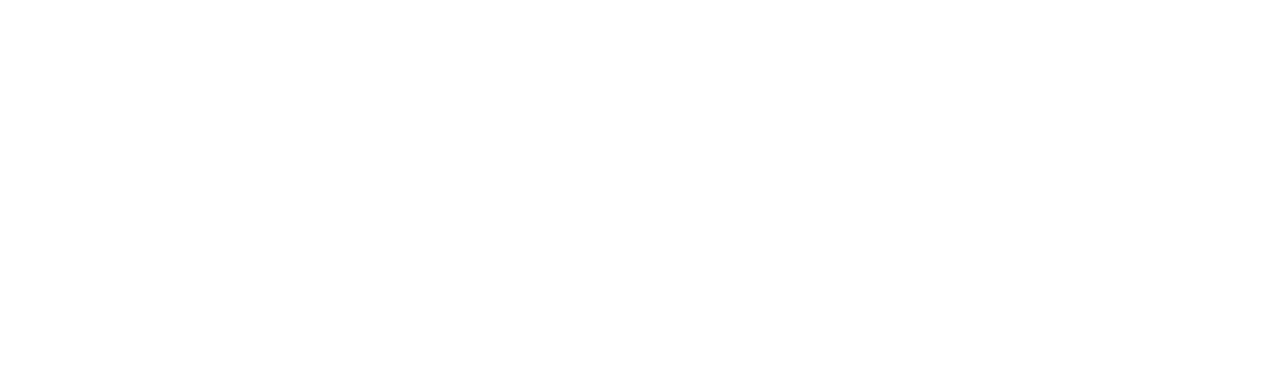
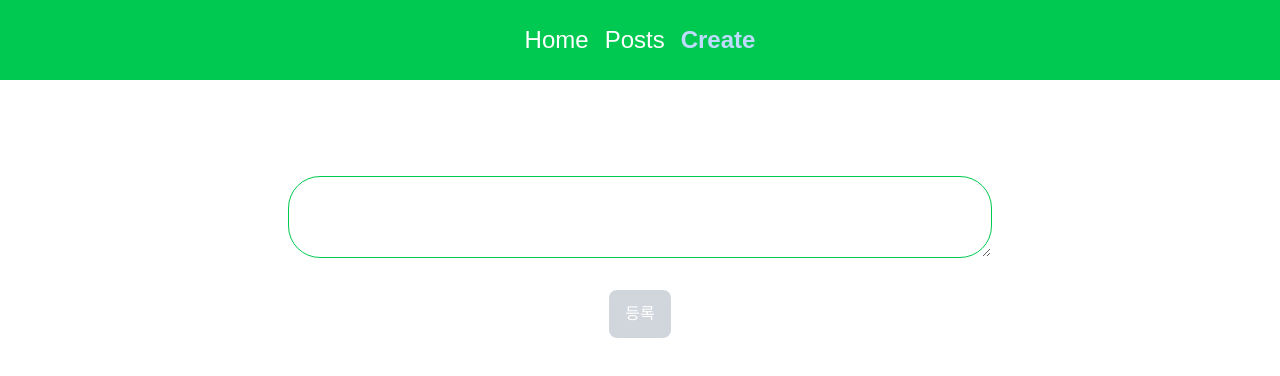
Before and after one commit to kuman514/TanStackQueryBoard, a React (Vite) app: page /create in a window 1280 px wide. Before the commit this address had no page. Shown: the top 376 px of the page. Built offline with nearby package versions, Linux system fonts and the light colour scheme.

Commit message:
feat: add create post & redirect to the created post

```diff
--- a/src/App.tsx
+++ b/src/App.tsx
@@ -4,6 +4,7 @@
 import PostArticlePage from '^/pages/post-article';
 import PostTablePage from '^/pages/post-table';
 import RootLayout from '^/pages/root';
+import CreatePage from './pages/create';
 
 export default function App() {
   return (
@@ -11,6 +12,8 @@
       <Routes>
         <Route element={<RootLayout />}>
           <Route index element={<HomePage />} />
+
+          <Route path="/create" element={<CreatePage />} />
 
           <Route path="/posts">
             <Route index element={<PostTablePage />} />
--- /dev/null
+++ b/src/pages/create/index.tsx
@@ -0,0 +1,60 @@
+import { useMutation } from '@tanstack/react-query';
+import { useEffect, useState } from 'react';
+
+import type { Post } from '^/entities/post/types';
+import { apiClient } from '^/shared/api';
+import TextInput from '^/shared/text-input';
+import { useNavigate } from 'react-router';
+
+export default function CreatePage() {
+  const navigate = useNavigate();
+
+  const [content, setContent] = useState<string>('');
+  const { mutate, isPending, isSuccess, data } = useMutation({
+    mutationFn: async (newContent: string) => {
+      const response = await apiClient.post<Post>('/posts', {
+        content: newContent,
+      });
+      return response.data;
+    },
+  });
+
+  useEffect(() => {
+    if (!isSuccess || !data.id) {
+      return;
+    }
+    navigate(`/posts/${data.id}`);
+  }, [isSuccess, data?.id, navigate]);
+
+  return (
+    <form
+      action="POST"
+      className="w-full max-w-4xl flex flex-col items-center text-center gap-8 p-24"
+      onSubmit={(event) => {
+        event.preventDefault();
+        const formData = new FormData(event.currentTarget);
+        const newContent = formData.get('postContent') as string;
+        console.log(newContent);
+        if (!newContent || !newContent?.length || newContent.length === 0) {
+          return false;
+        }
+        mutate(newContent);
+        return false;
+      }}
+    >
+      <TextInput
+        id="postContent"
+        isMultiLine
+        textValue={content}
+        onChange={setContent}
+      />
+      <button
+        className="px-4 py-3 bg-green-500 text-white rounded-lg cursor-pointer hover:bg-green-300 disabled:bg-gray-300 disabled:cursor-auto"
+        disabled={content.length === 0 || isPending}
+        type="submit"
+      >
+        등록
+      </button>
+    </form>
+  );
+}
```
